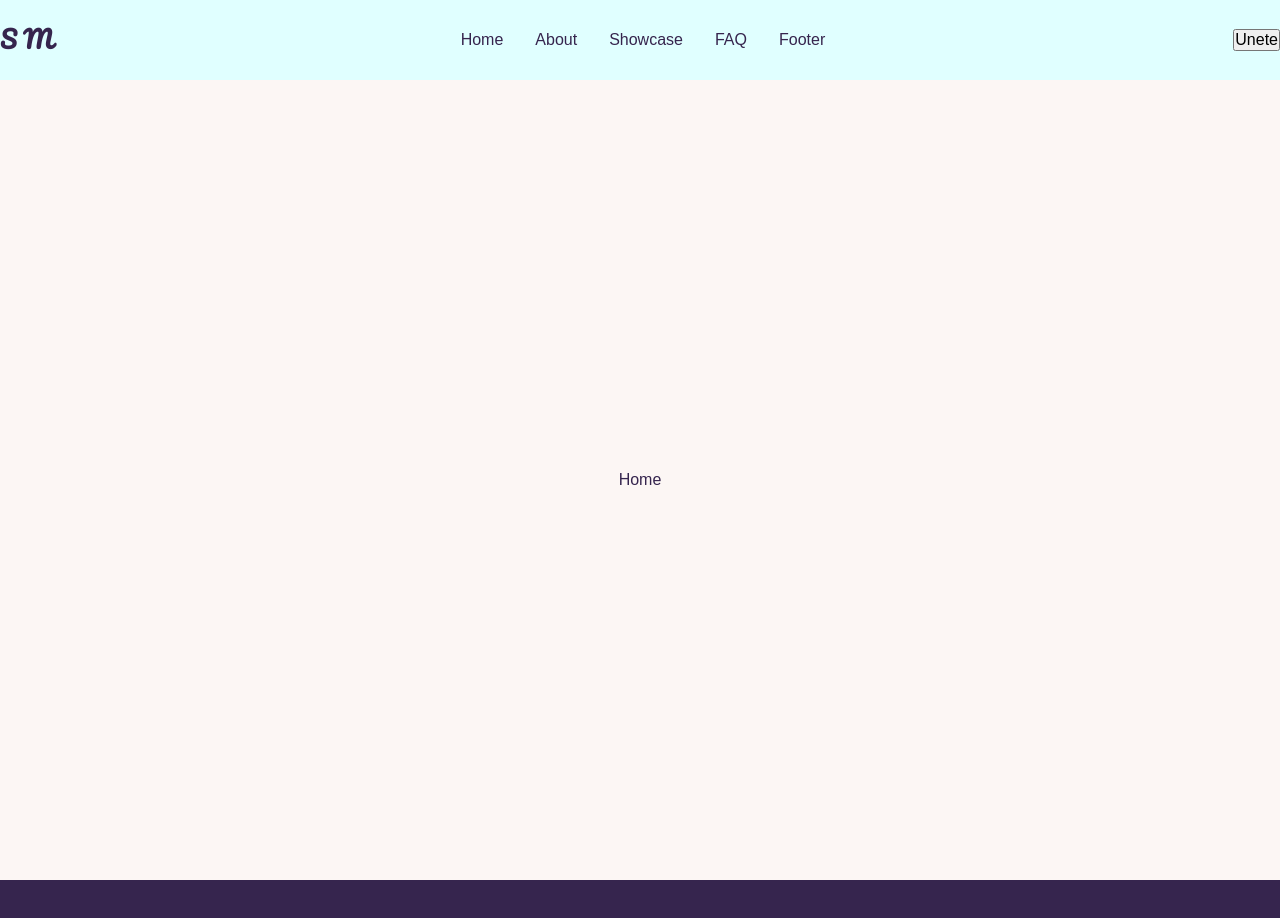
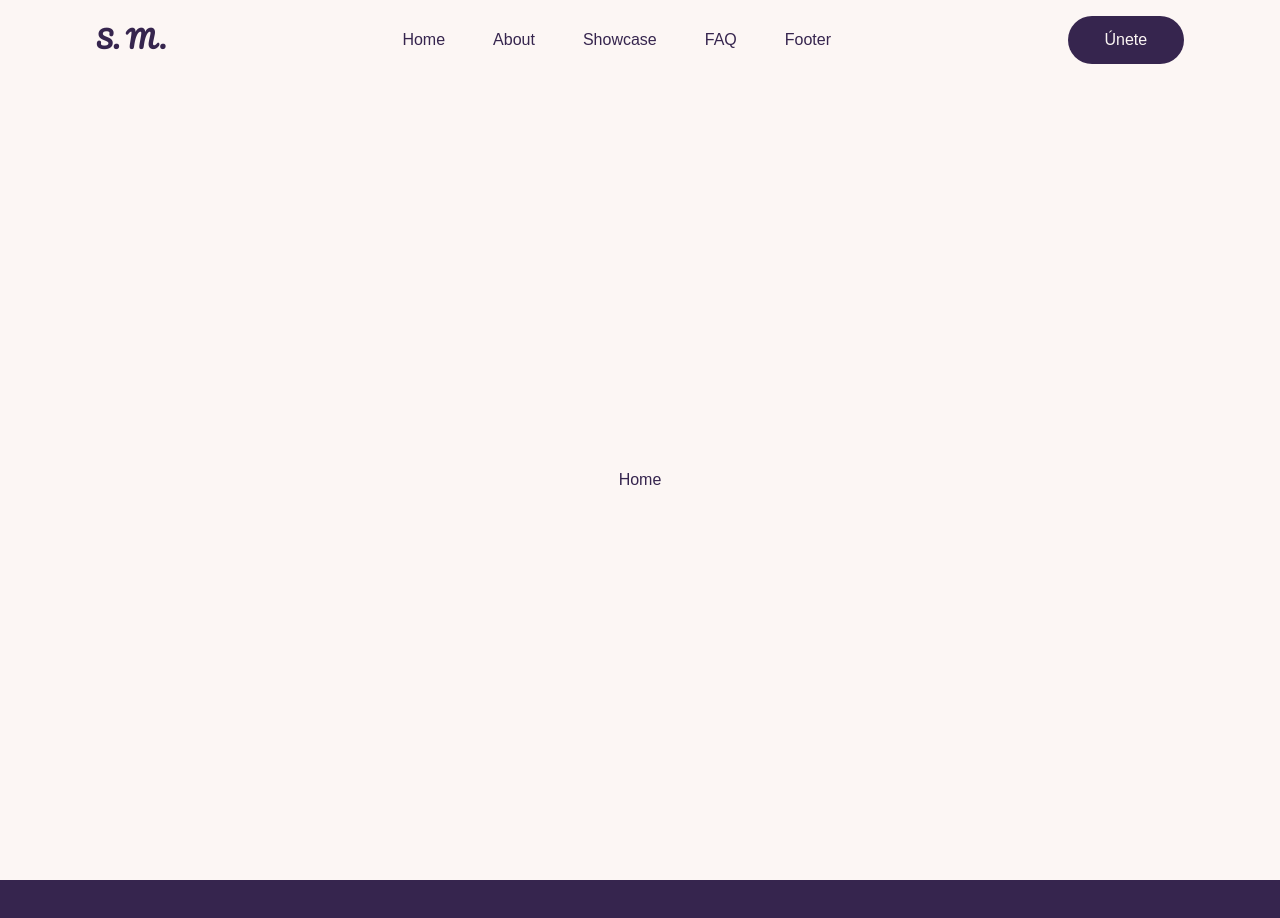
Before and after one commit to A-rielox/R-pagina-aceites, a React (Create React App) app: page / in a window 1280 px wide. Shown: the top 918 px of the page. Built offline with nearby package versions, Linux system fonts and the light colour scheme; a web font is replaced by a local one.

Commit message:
listo scroll to top

```diff
--- a/src/App.js
+++ b/src/App.js
@@ -1,7 +1,7 @@
 import { About, Faq, Footer, Home, Navigation, Showcase } from './sections';
+import ScrollToTop from './components/common/ScrollToTop';
 
 import GlobalStyles from './styles/GlobalStyles';
-import styled from 'styled-components';
 
 function App() {
    return (
@@ -14,6 +14,8 @@ function App() {
          <Showcase />
          <Faq />
          <Footer />
+
+         <ScrollToTop />
       </div>
    );
 }
--- /dev/null
+++ b/src/components/common/Button.js
@@ -0,0 +1,52 @@
+import React from 'react';
+import styled from 'styled-components';
+
+const Button = ({ text, link }) => {
+   return (
+      <a href={link} aria-label={text} target="_blank" rel="noreferrer">
+         <Btn>{text}</Btn>
+      </a>
+   );
+};
+
+export default Button;
+
+const Btn = styled.button`
+   cursor: pointer;
+   display: inline-block;
+   background-color: ${props => props.theme.text};
+   color: ${props => props.theme.body};
+   outline: none;
+   border: none;
+
+   font-size: 1rem;
+   padding: 0.9rem 2.3rem;
+   border-radius: 50px;
+   transition: ${props => props.theme.transition};
+   position: relative;
+
+   &:hover {
+      transform: scale(0.9);
+      border-radius: 5px;
+      font-weight: bold;
+   }
+
+   &::after {
+      content: ' ';
+      position: absolute;
+      top: 50%;
+      left: 50%;
+      transform: translate(-50%, -50%) scale(0);
+      border: 2px solid ${props => props.theme.text};
+      width: 100%;
+      height: 100%;
+      border-radius: 5px;
+      transition: ${props => props.theme.transition};
+   }
+
+   &:hover::after {
+      transform: translate(-50%, -50%) scale(1);
+      width: 120%;
+      height: 150%;
+   }
+`;
--- /dev/null
+++ b/src/components/common/ScrollToTop.js
@@ -0,0 +1,72 @@
+import React, { useState, useEffect, useRef } from 'react';
+import styled, { ThemeProvider } from 'styled-components';
+import { lightTheme } from '../../styles/Themes';
+
+import { ToTop } from './svgs';
+
+const ScrollToTop = () => {
+   const ref = useRef(null);
+   const [scrolled, setScrolled] = useState(0);
+
+   // devuelve lo "scrolleado" a "scrolled"
+   useEffect(() => {
+      const getY = () => {
+         setScrolled(window.pageYOffset);
+      };
+
+      window.addEventListener('scroll', getY);
+
+      return () => {
+         window.removeEventListener('scroll', getY);
+      };
+   }, []);
+
+   useEffect(() => {
+      if (scrolled > 200) {
+         ref.current.style.display = 'flex';
+      } else {
+         ref.current.style.display = 'none';
+      }
+   }, [scrolled]);
+
+   const scrollTop = () => {
+      return window.scroll({
+         top: 0,
+         left: 0,
+         behavior: 'smooth',
+      });
+   };
+
+   return (
+      <ThemeProvider theme={lightTheme}>
+         <Wrapper ref={ref} onClick={scrollTop}>
+            <ToTop />
+         </Wrapper>
+      </ThemeProvider>
+   );
+};
+
+export default ScrollToTop;
+
+const Wrapper = styled.div`
+   width: 3rem;
+   height: 3rem;
+   position: fixed;
+   bottom: 1rem;
+   right: 1rem;
+   cursor: pointer;
+
+   background-color: ${props => props.theme.body};
+   padding: 0.2rem;
+   border-radius: 50%;
+
+   transition: ${props => props.theme.transition};
+
+   &:hover {
+      transform: scale(1.2);
+   }
+
+   svg {
+      fill: ${props => props.theme.text};
+   }
+`;
--- /dev/null
+++ b/src/components/common/svgs.js
@@ -0,0 +1,12 @@
+export const ToTop = props => {
+   return (
+      <svg viewBox="0 0 24 24" xmlns="http://www.w3.org/2000/svg" {...props}>
+         <path
+            style={{
+               fill: props.fill,
+            }}
+            d="M12 23C5.925 23 1 18.075 1 12S5.925 1 12 1s11 4.925 11 11-4.925 11-11 11Zm0-2a9 9 0 1 0 0-18 9 9 0 0 0 0 18Zm1-10.586V17h-2v-6.586l-2.293 2.293-1.414-1.414L12 6.586l4.707 4.707-1.414 1.414L13 10.414Z"
+         />
+      </svg>
+   );
+};
--- /dev/null
+++ b/src/components/nav-components/Logo.js
@@ -0,0 +1,24 @@
+import React from 'react';
+import { Link } from 'react-router-dom';
+import styled from 'styled-components';
+
+const Logo = () => {
+   return (
+      <Wrapper>
+         <Link to="/">S. M.</Link>
+      </Wrapper>
+   );
+};
+
+export default Logo;
+
+const Wrapper = styled.h2`
+   font-family: ${props => props.theme.ffTitle};
+   font-size: 'calc(2em + 1vw)';
+
+   transition: ${props => props.theme.transition};
+
+   &:hover {
+      transform: scale(1.1);
+   }
+`;
--- a/src/sections/Navigation.js
+++ b/src/sections/Navigation.js
@@ -1,6 +1,9 @@
 import React from 'react';
 
-import styled, { ThemeProvider } from 'styled-components';
+import Logo from '../components/nav-components/Logo';
+import Button from '../components/common/Button';
+
+import styled, { ThemeProvider, keyframes } from 'styled-components';
 import { lightTheme } from '../styles/Themes';
 
 const Navigation = () => {
@@ -18,7 +21,7 @@ const Navigation = () => {
       <ThemeProvider theme={lightTheme}>
          <Section id="navigation">
             <Navbar>
-               <Logo>S M</Logo>
+               <Logo />
 
                <Menu>
                   <MenuLink onClick={() => goTo('home')}>Home</MenuLink>
@@ -29,7 +32,7 @@ const Navigation = () => {
                </Menu>
 
                <ButtonDiv>
-                  <button>Unete</button>
+                  <Button text="Únete" link="/" />
                </ButtonDiv>
             </Navbar>
          </Section>
@@ -38,6 +41,21 @@ const Navigation = () => {
 };
 
 export default Navigation;
+const fill = keyframes`
+   0% {
+      width: 0%;
+      height: 2px;
+   }
+   50% {
+      width: 100%;
+      height: 2px;
+   }
+   100% {
+      width: 100%;
+      height: 100%;
+      background: #36254e;
+   }
+`;
 
 const Section = styled.section`
    background-color: ${props => props.theme.body};
@@ -45,7 +63,8 @@ const Section = styled.section`
 `;
 
 const Navbar = styled.nav`
-   background-color: lightcyan;
+   width: 85%;
+   margin: 0 auto;
    height: ${props => props.theme.navHeight};
 
    display: flex;
@@ -53,21 +72,66 @@ const Navbar = styled.nav`
    align-items: center;
 `;
 
-const Logo = styled.h2`
-   font-family: ${props => props.theme.ffTitle};
-   font-size: 'calc(2em + 1vw)';
-`;
-
 const Menu = styled.ul`
    display: flex;
    justify-content: space-between;
+   align-items: center;
 `;
 
 const MenuLink = styled.li`
    cursor: pointer;
+   margin: 0 0.5rem;
+   font-size: 1rem;
+   position: relative;
+   transition: ${props => props.theme.transition} 0.5s;
+   padding: 1rem;
 
-   margin: 0 1rem;
-   font-size: calc(0.6em + 0.5vw);
+   &::after {
+      content: ' ';
+      position: absolute;
+      bottom: 0;
+      left: 0;
+      right: 0;
+      margin: 0;
+      opacity: 0;
+      width: 0%;
+      color: transparent;
+      height: 2px;
+      border-radius: 5px;
+   }
+
+   &:hover {
+      color: ${props => props.theme.body};
+      z-index: 1;
+   }
+
+   &:hover::after {
+      z-index: -10;
+      animation: ${fill} 1s forwards;
+      opacity: 1;
+   }
 `;
 
 const ButtonDiv = styled.div``;
+
+/*
+const MenuLink = styled.li`
+   cursor: pointer;
+
+   margin: 0 1rem;
+   font-size: 1rem;
+
+   &::after {
+      content: ' ';
+      display: block;
+      width: 0;
+      height: 2px;
+      background: ${props => props.theme.text};
+      transition: ${props => props.theme.transition};
+   }
+
+   &:hover::after {
+      width: 100%;
+   }
+`;
+*/
```
